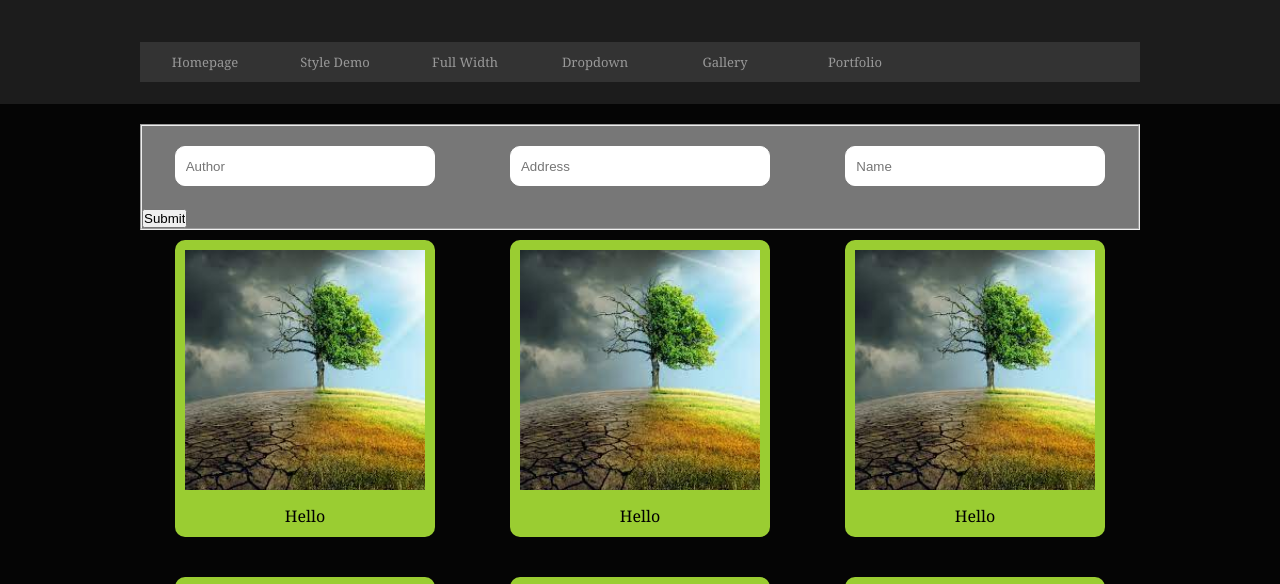
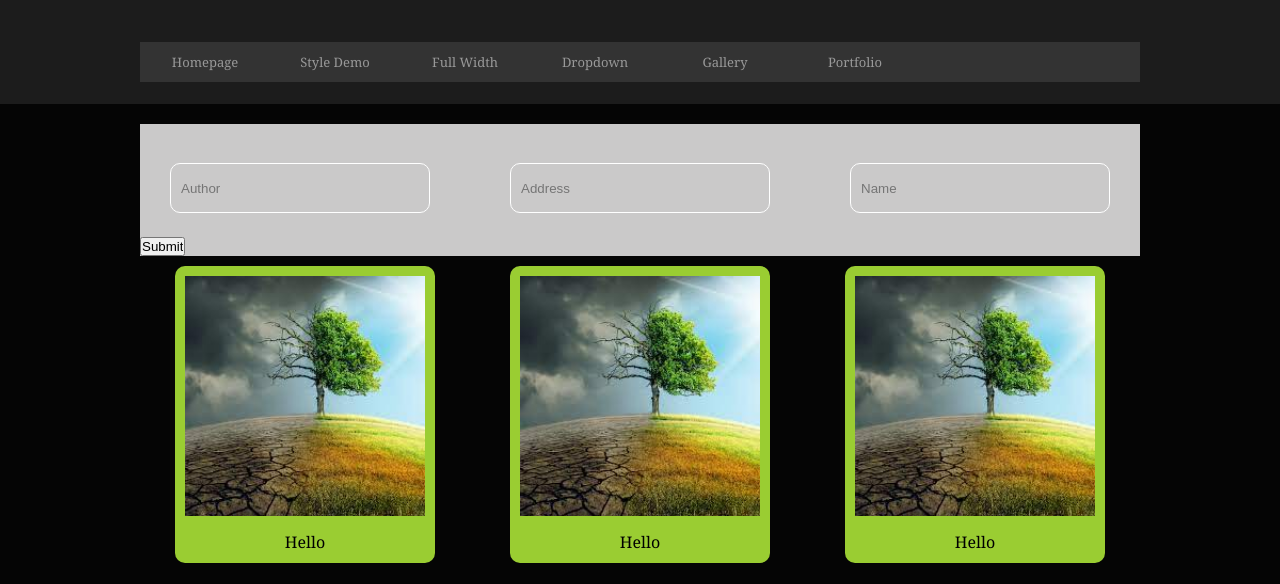
Before and after one commit to altingjonbalaj20/PWWW21-22_Gr11, a website: page template/fourthwebsite.html in a window 1280 px wide. Shown: the part 136-720 px from the top of the page. Drawn offline with Linux system fonts and the light colour scheme.

Commit message:
websajti i katert

```diff
--- a/js/fourthwebsite/fourthwebsite.js
+++ b/js/fourthwebsite/fourthwebsite.js
@@ -1,3 +1,14 @@
-function onFocus(){
-    document.getElementsByClassName("input")
+function onFocus(label){
+    var l = document.getElementById(label);
+    l.style.color = "#736be0";
+    l.style.background = "#cac9c9"
 }
+
+function onBlur(input, label){
+    var l = document.getElementById(label);
+    var i = document.getElementById(input);
+    if(i.value.length == 0){
+        l.style.color = "transparent";
+        l.style.background = "transparent";
+    }
+}
--- a/styles/default.css
+++ b/styles/default.css
@@ -9,7 +9,6 @@ body{
     min-width:1000px;
     width: auto !important;
     width:1000px;
-
 }
 
 header {
--- a/styles/fourthwebsite/fourthwebsite.css
+++ b/styles/fourthwebsite/fourthwebsite.css
@@ -3,33 +3,52 @@ header{
 }
 
 .container .form-container{
-    background-color: #777;
+    padding-top: 20px;
+    background-color: #cac9c9;
 }
 
 .filter-container{
     display: flex;
     flex-wrap: wrap;
     justify-content:space-around;
-    gap: 10px;
-    margin-top: 20px;
+    gap: 20px;
     margin-bottom: 20px;
-}
-
-.filter-container .filter-option .filter-name{
-    color: yellow;
 }
 
 .filter-container .filter-option{
     display: flex;
     flex-direction: column;
     width: 260px;
+    height: 70px;
+}
+
+.filter-container .filter-option .filter-name{
+    color: transparent;
+    user-select: none;
+    position:relative;
+    top: 10px;
+    left: 10px;
+    font-size: 14px;
+    width:max-content;
+    background: transparent;
+    display: inline;
 }
 
 .filter-container .filter-option .input{
-    height: 40px;
+    background-color: #cac9c9;
+    height: 50px;
     border-radius: 10px;
     padding: 10px;
     border: 1px solid white;
+}
+
+.filter-container .filter-option .input:focus{
+    outline: none;
+    border: 2px #736be0 solid;
+}
+
+.filter-container .filter-option .input:focus::placeholder{
+    color: transparent;
 }
 
 .photos-container{
--- a/template/fourthwebsite.html
+++ b/template/fourthwebsite.html
@@ -9,8 +9,8 @@
     <link rel="stylesheet" href="/styles/reset.css">
     <link rel="stylesheet" href="/styles/default.css">
     <link rel="stylesheet" href="/styles/fourthwebsite/fourthwebsite.css">
+    <script src="/js/fourthwebsite/fourthwebsite.js" type="text/javascript"></script>
 </head>
-
 <body>
     <header>
         <div class="header-elements container">
@@ -73,20 +73,26 @@
     <main class="container">
         <div class="form-container">
             <form action="http://www.randyconnolly.com/tests/process.php" method="post">
-                <fieldset>
                 <div class="filter-container">
                     <div class="filter-option">
-                            <input type="text" id="author" placeholder="Author" class="input input-text" name="author">
+                        <label id="author-label" for="author" class="filter-name">Author</label>
+                        <input id="author" type="text" onblur="onBlur('author','author-label')"
+                            onfocus="onFocus('author-label')" id="author" placeholder="Author" class="input input-text"
+                            name="author">
                     </div>
                     <div class="filter-option">
-                            <input type="text" placeholder="Address" class="input input-text" name="address">
+                        <label id="address-label" for="address" class="filter-name">Address</label>
+                        <input id="address" onblur="onBlur('address','address-label')"
+                            onfocus="onFocus('address-label')" type="text" placeholder="Address"
+                            class="input input-text" name="address">
                     </div>
                     <div class="filter-option">
-                            <input type="text" maxlength="40" placeholder="Name" class="input input-text" name="name">
+                        <label id="name-label" for="name" class="filter-name">Name</label>
+                        <input id="name" type="text" maxlength="40" onblur="onBlur('name','name-label')"
+                            onfocus="onFocus('name-label')" placeholder="Name" class="input input-text" name="name">
                     </div>
                 </div>
                 <input type="submit" value="Submit">
-                </fieldset>
             </form>
         </div>
         <div class="photos-container">
```
Lines whose indentation alone changed are shown as unchanged.
